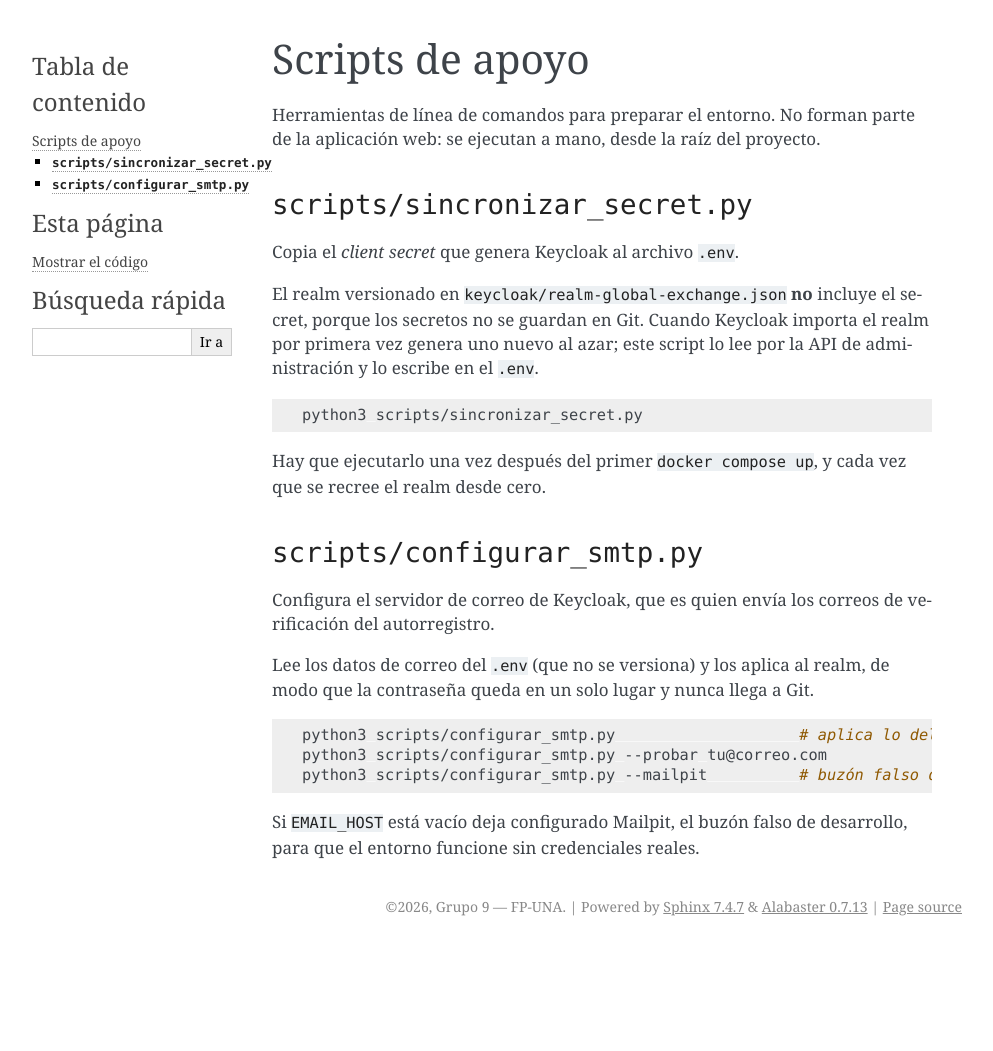
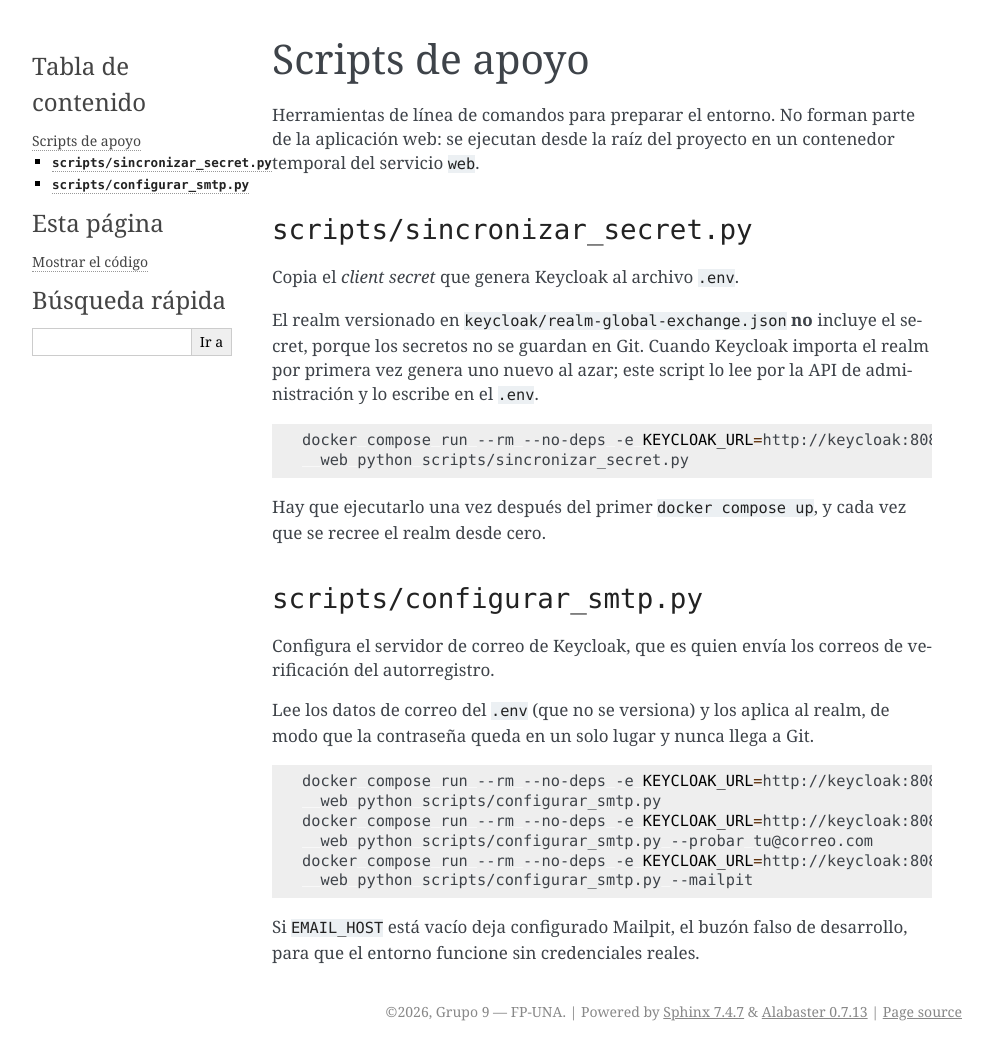
Before and after one commit to maquedan/Global-Exchange---IS2, a Sphinx documentation site: the page built from docs/sphinx/scripts.rst, in a window 1280 px wide. Shown: the whole page, without its empty margins (148-1141 px from the left). Built offline with Sphinx 7.4.7, drawn with Linux system fonts in a browser that asks for light colours; before the commit the page ends 946 px from its top, so only the background shows below that.

Commit message:
Actualizacion README con comandos para configuracion inicial con Docker

```diff
--- a/docs/sphinx/scripts.rst
+++ b/docs/sphinx/scripts.rst
@@ -2,7 +2,8 @@ Scripts de apoyo
 ================
 
 Herramientas de línea de comandos para preparar el entorno. No forman parte de
-la aplicación web: se ejecutan a mano, desde la raíz del proyecto.
+la aplicación web: se ejecutan desde la raíz del proyecto en un contenedor
+temporal del servicio ``web``.
 
 ``scripts/sincronizar_secret.py``
 ---------------------------------
@@ -16,7 +17,8 @@ administración y lo escribe en el ``.env``.
 
 .. code-block:: bash
 
-   python3 scripts/sincronizar_secret.py
+   docker compose run --rm --no-deps -e KEYCLOAK_URL=http://keycloak:8080 \
+     web python scripts/sincronizar_secret.py
 
 Hay que ejecutarlo una vez después del primer ``docker compose up``, y cada vez
 que se recree el realm desde cero.
@@ -32,9 +34,12 @@ de modo que la contraseña queda en un solo lugar y nunca llega a Git.
 
 .. code-block:: bash
 
-   python3 scripts/configurar_smtp.py                    # aplica lo del .env
-   python3 scripts/configurar_smtp.py --probar tu@correo.com
-   python3 scripts/configurar_smtp.py --mailpit          # buzón falso de desarrollo
+   docker compose run --rm --no-deps -e KEYCLOAK_URL=http://keycloak:8080 \
+     web python scripts/configurar_smtp.py
+   docker compose run --rm --no-deps -e KEYCLOAK_URL=http://keycloak:8080 \
+     web python scripts/configurar_smtp.py --probar tu@correo.com
+   docker compose run --rm --no-deps -e KEYCLOAK_URL=http://keycloak:8080 \
+     web python scripts/configurar_smtp.py --mailpit
 
 Si ``EMAIL_HOST`` está vacío deja configurado Mailpit, el buzón falso de
 desarrollo, para que el entorno funcione sin credenciales reales.
```
Also changed, not shown: README.md (+35 -6 lines), docs/keycloak.md (+11 -5 lines), docs/rf011-roles-permisos.md (+2 -2 lines), 1 other file.
